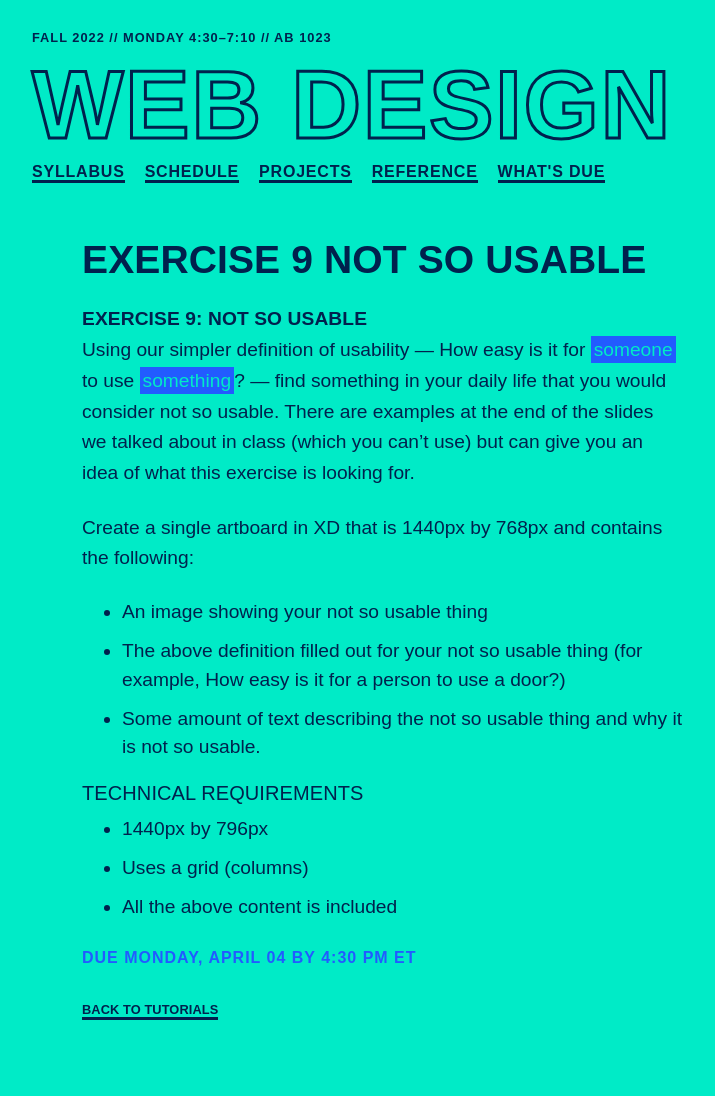
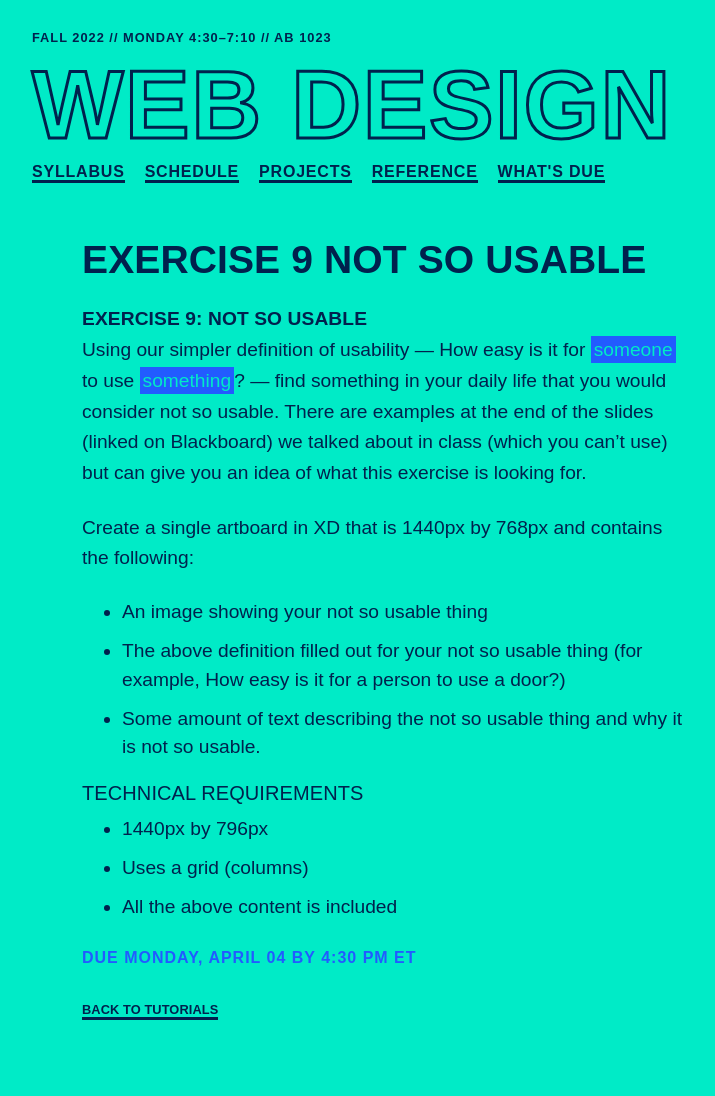
Before and after one commit to gmu-gd/web22-spring, a Jekyll site: the page built from _posts/2022-03-28-e9.md, in a window 1280 px wide. Shown: the whole page, without its empty margins (0-715 px from the left). Built offline with Jekyll 4.4.1, drawn with Linux system fonts in a browser that asks for light colours; some web fonts are replaced.

Commit message:
Update 2022-03-28-e9.md

```diff
--- a/_posts/2022-03-28-e9.md
+++ b/_posts/2022-03-28-e9.md
@@ -7,7 +7,7 @@ subhead: Exercise 9
 categories: [exercises]
 ---
 #### Exercise 9: Not So Usable
-Using our simpler definition of usability — How easy is it for <span class="command">someone</span> to use <span class="command">something</span>? — find something in your daily life that you would consider not so usable. There are examples at the end of the slides we talked about in class (which you can't use) but can give you an idea of what this exercise is looking for.
+Using our simpler definition of usability — How easy is it for <span class="command">someone</span> to use <span class="command">something</span>? — find something in your daily life that you would consider not so usable. There are examples at the end of the slides (linked on Blackboard) we talked about in class (which you can't use) but can give you an idea of what this exercise is looking for.
 
 Create a single artboard in XD that is 1440px by 768px and contains the following:
 
```
